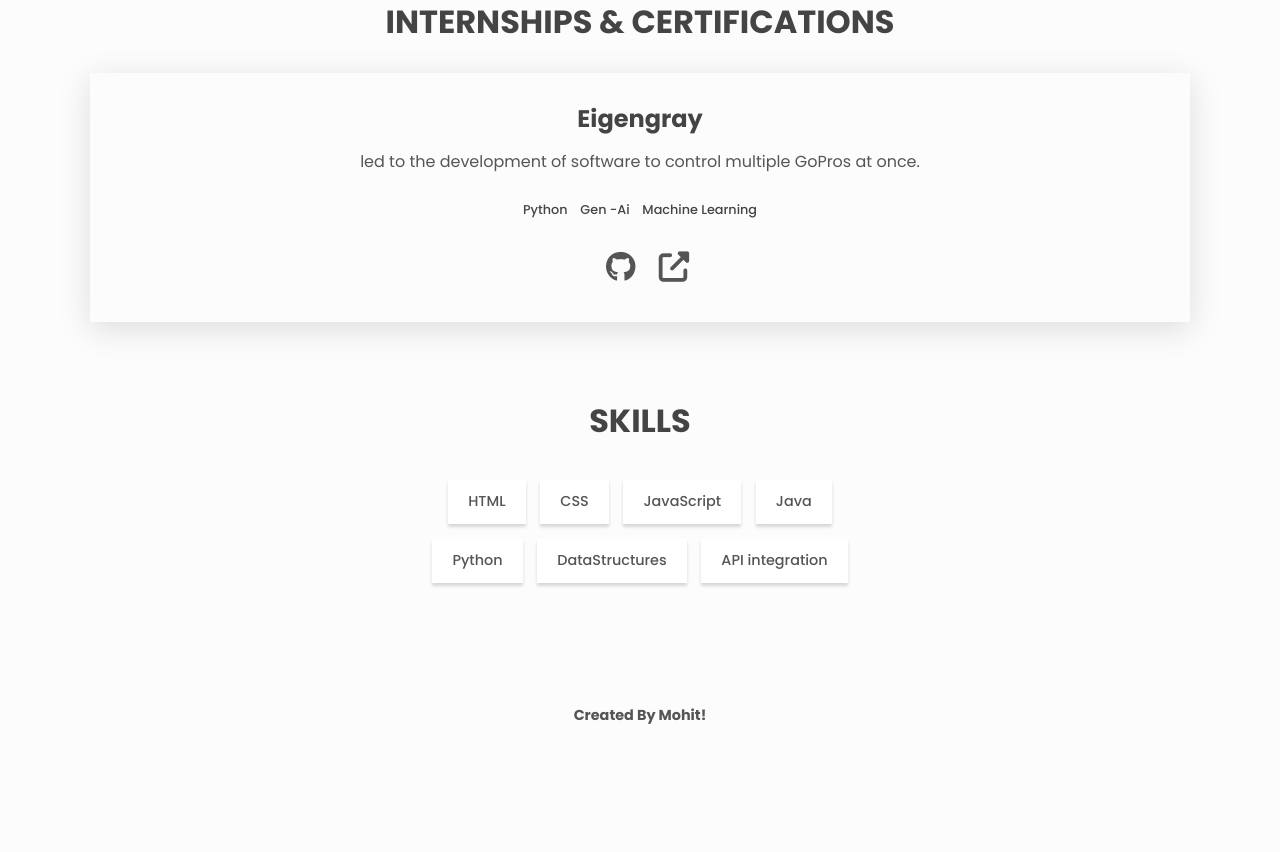
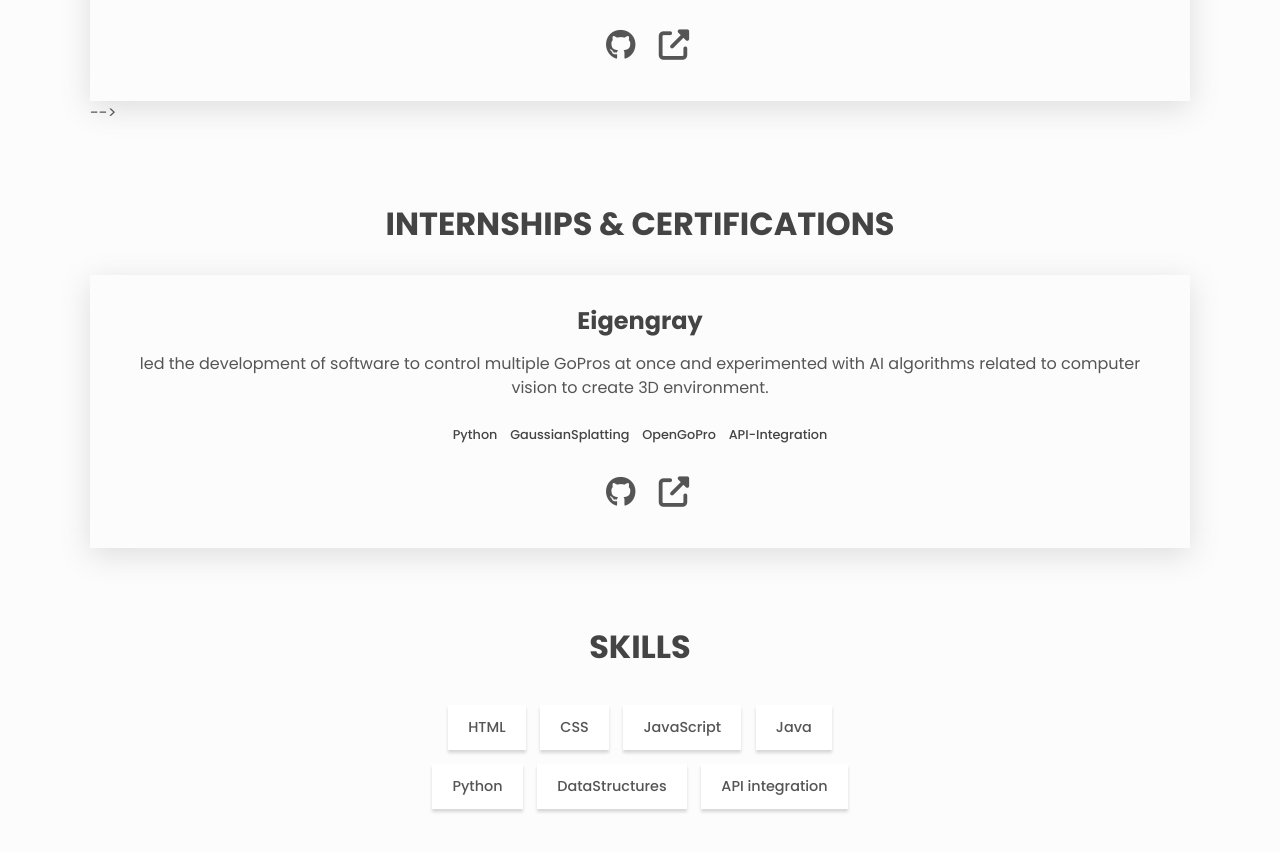
Before and after one commit to M0HlT/M0HlT.github.io, a plain HTML site: page index.html in a window 1280 px wide. Shown: the part 1302-2154 px from the top of the page. Before the commit the page ends 2077 px from the top, so only its background shows below. Drawn offline with Linux system fonts and the light colour scheme.

Commit message:
Update index.html

```diff
--- a/index.html
+++ b/index.html
@@ -37,9 +37,9 @@
 
       <nav class="nav center">
         <ul class="nav__list center">
-          <li class="nav__list-item">
+<!--           <li class="nav__list-item">
             <a class="link link--nav" href="#projects">Projects</a>
-          </li>
+          </li> -->
           <li class="nav__list-item">
             <a class="link link--nav" href="#skills">Skills</a>
           </li>
@@ -102,7 +102,7 @@
       </div>
 
       <!-- Projects -->
-      <section id="projects" class="section projects">
+<!--       <section id="projects" class="section projects">
         <h2 class="section__title">Projects</h2>
 
         <div class="projects__grid">
@@ -188,19 +188,20 @@
           </div>
         </div>
       </section>
-
+ -->
       <section id="Internship" class="section Internship" id="Internship">
         <h2 class="section__title">Internships & Certifications</h2>
 
       <div class="project">
         <h3>Eigengray</h3>
         <p class="project__description">
-          led to the development of software to control multiple GoPros at once.
+          led the development of software to control multiple GoPros at once and experimented with AI algorithms related to computer vision to create 3D environment.
         </p>
         <ul class="project__stack">
           <li class="project__stack-item">Python</li>
-          <li class="project__stack-item">Gen -Ai</li>
-          <li class="project__stack-item">Machine Learning</li>
+          <li class="project__stack-item">GaussianSplatting</li>
+          <li class="project__stack-item">OpenGoPro</li>
+          <li class="project__stack-item">API-Integration</li>
         </ul>
 
         <a
```
